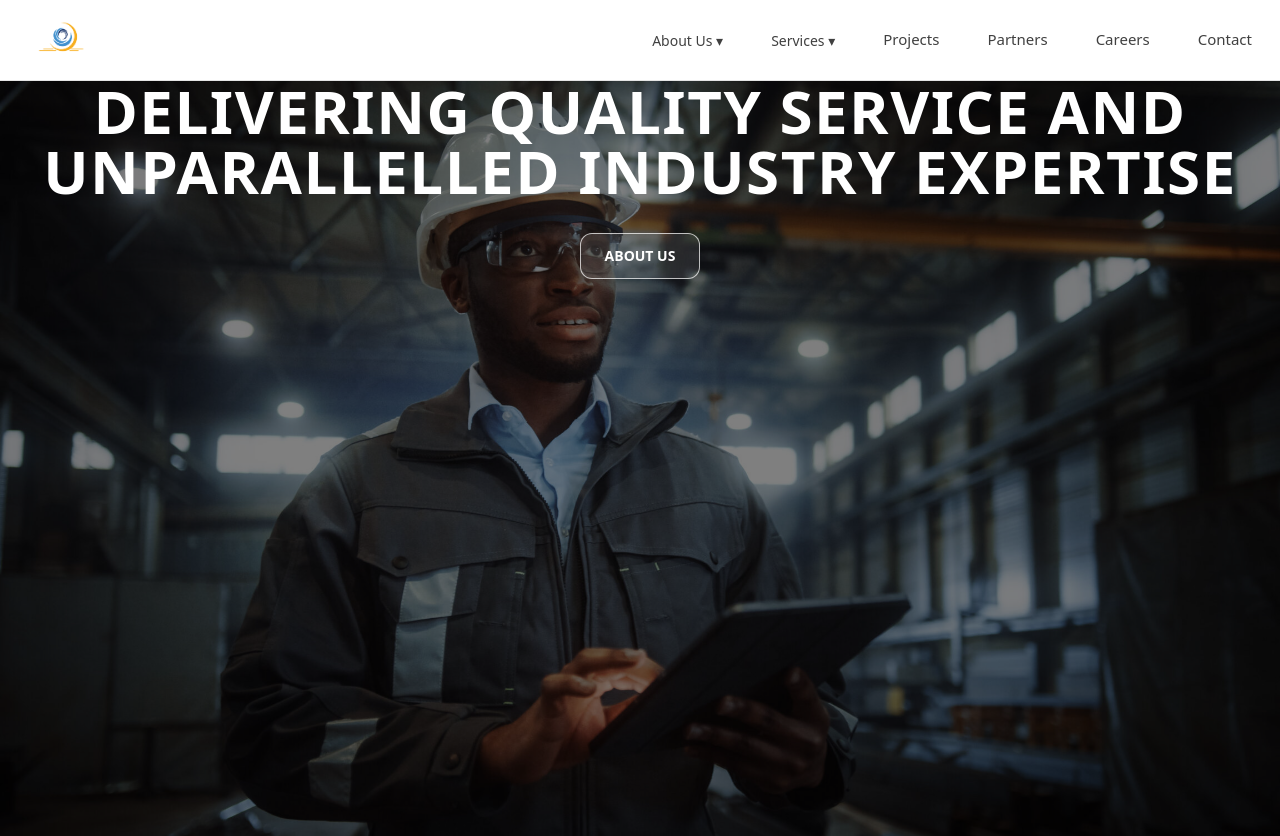
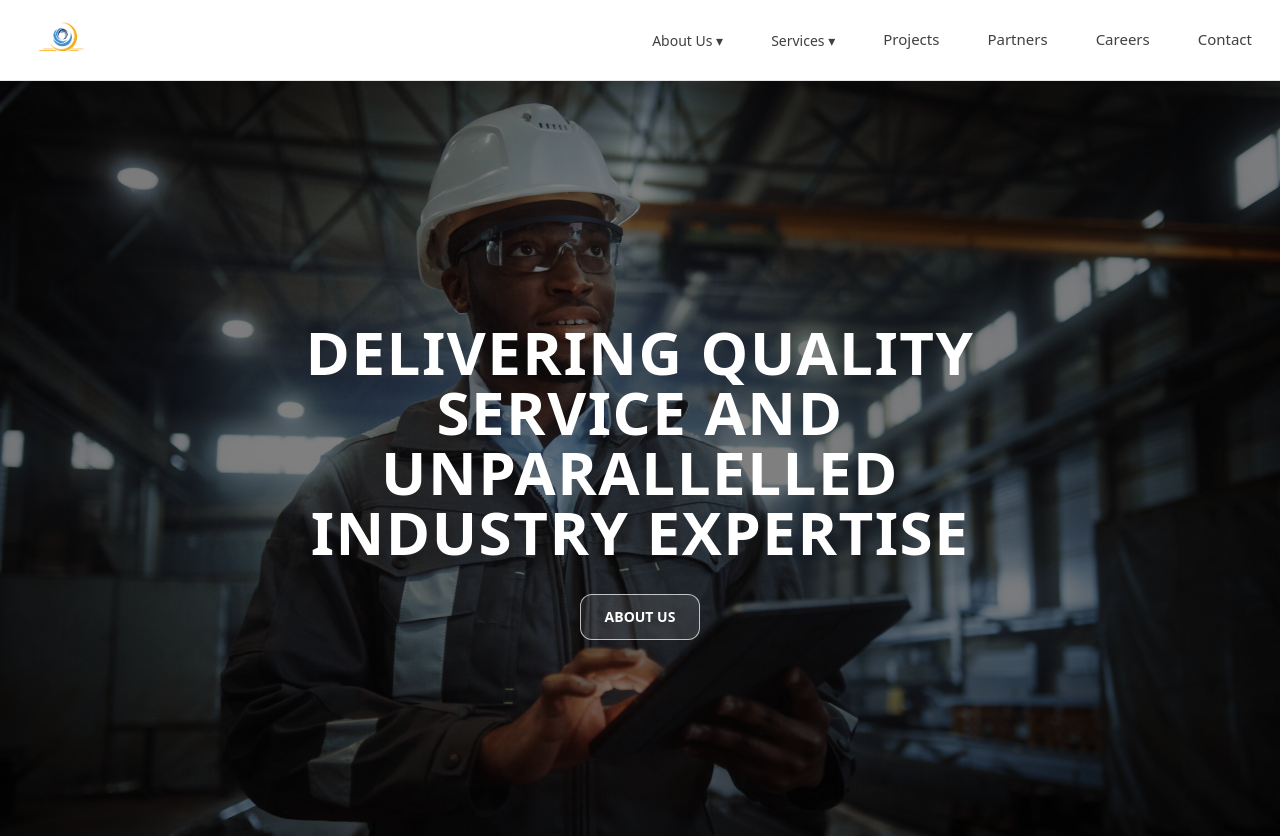
Before and after one commit to Codedzephyr/random-project, a React (Vite) app: page /#/ in a window 1280 px wide. Shown: the top 836 px of the page. Built offline with nearby package versions, Linux system fonts and the light colour scheme.

Commit message:
Update hero.tsx

```diff
--- a/src/components/hero.tsx
+++ b/src/components/hero.tsx
@@ -3,30 +3,35 @@
 
 export const Hero: React.FC = () => (
   <section className="relative min-h-screen w-full overflow-hidden">
-    {/* Background Image */}
+    {/* Background */}
     <div className="absolute inset-0 z-0">
       <img
-        src="/background.jpg" // <-- from public/
+        src="/background.jpg"
         alt="Hero background"
         className="h-full w-full object-cover"
       />
       <div className="absolute inset-0 bg-black/50" />
     </div>
 
-    {/* Content */}
-    <div className="relative z-10 mx-auto max-w-7xl px-4 sm:px-6 lg:px-8 h-full flex items-center">
-      <div className="w-full text-center text-white">
+    {/* Centered content: absolute + flex ensures perfect centering */}
+    <div className="absolute inset-0 z-10 flex items-center justify-center">
+      <div className="mx-auto max-w-3xl px-4 sm:px-6 lg:px-8 text-center text-white">
         <h1 className="text-3xl sm:text-5xl md:text-6xl font-extrabold tracking-wide">
           DELIVERING QUALITY SERVICE AND
           <br className="hidden sm:block" /> UNPARALLELLED INDUSTRY EXPERTISE
         </h1>
-        <Link
-          to="/about"
-          className="mt-8 inline-flex items-center justify-center rounded-xl border border-white/70 bg-white/10 px-6 py-3 text-sm font-semibold hover:bg-white/20"
-        >
-          ABOUT US
-        </Link>
+
+        <div className="mt-8">
+          <Link
+            to="/about"
+            className="inline-flex items-center justify-center rounded-xl border border-white/70 bg-white/10 px-6 py-3 text-sm font-semibold hover:bg-white/20"
+          >
+            ABOUT US
+          </Link>
+        </div>
       </div>
     </div>
   </section>
 );
+
+export default Hero;
```
